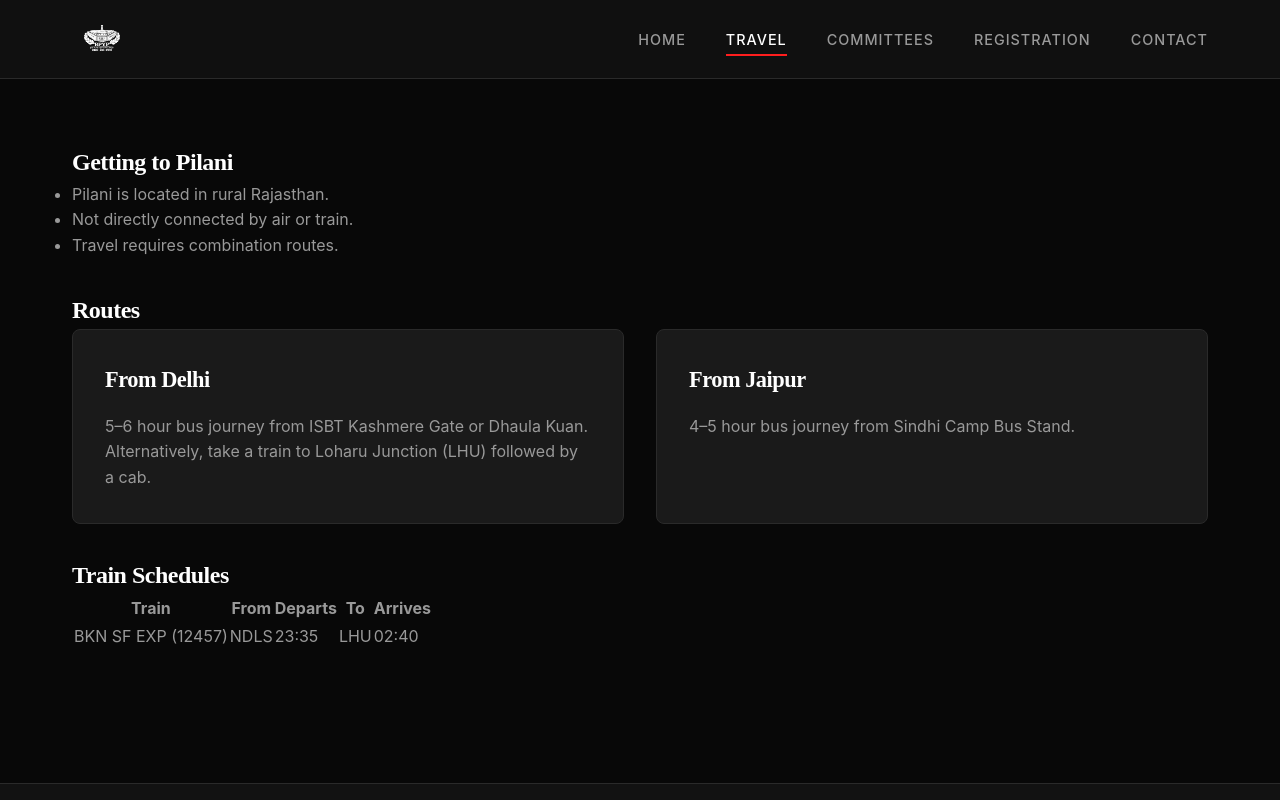
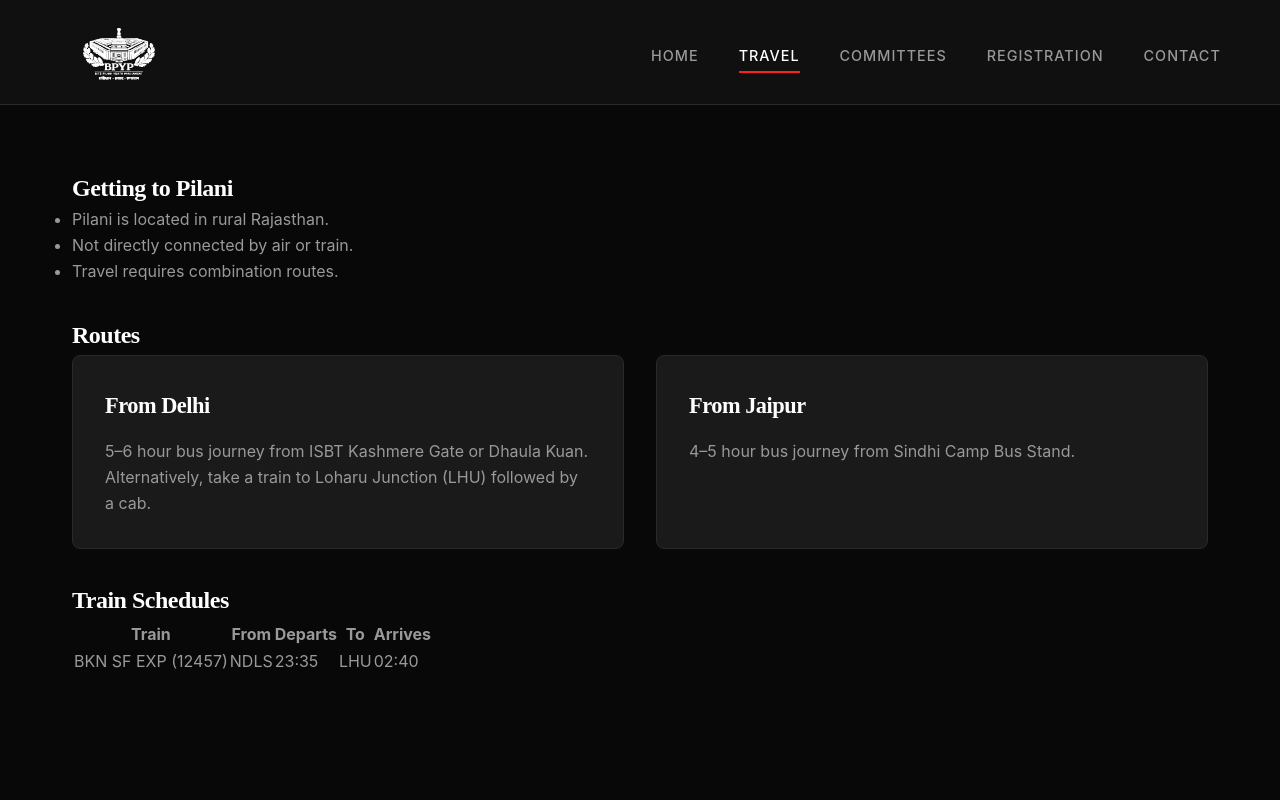
Before and after one commit to pgoenka/bpyp, a plain HTML site: page travel.html in a window 1280 px wide. Shown: the top 800 px of the page. Drawn offline with Linux system fonts and the light colour scheme; a web font is replaced by a local one.

Commit message:
logo poz

```diff
--- a/css/styles.css
+++ b/css/styles.css
@@ -69,8 +69,8 @@ a { text-decoration: none; color: inherit; transition: all 0.3s ease; }
    Global Navigation (Sub-pages)
    ========================================= */
 .navbar { position: sticky; top: 0; background: rgba(18, 18, 18, 0.85); backdrop-filter: blur(12px); border-bottom: 1px solid var(--border-subtle); z-index: 1000; }
-.nav-container { display: flex; justify-content: space-between; align-items: center; padding: 1.2rem 2rem; max-width: 1200px; margin: auto; }
-.logo-img { height: 40px; width: auto; display: block; filter: brightness(0) invert(1); }
+.nav-container { display: flex; justify-content: space-between; align-items: center; padding: 1.2rem 1.2rem; padding-top: 1rem; padding-bottom: 0.5rem; max-width: 1200px; margin: auto; }
+.logo-img { height: 80px; width: auto; display: block; filter: brightness(0) invert(1); }
 .nav-links { display: flex; gap: 2.5rem; }
 .nav-item { color: var(--text-secondary); font-weight: 500; font-size: 0.9rem; text-transform: uppercase; letter-spacing: 1px; position: relative; }
 .nav-item:hover, .nav-item.active { color: var(--text-primary); }
```
